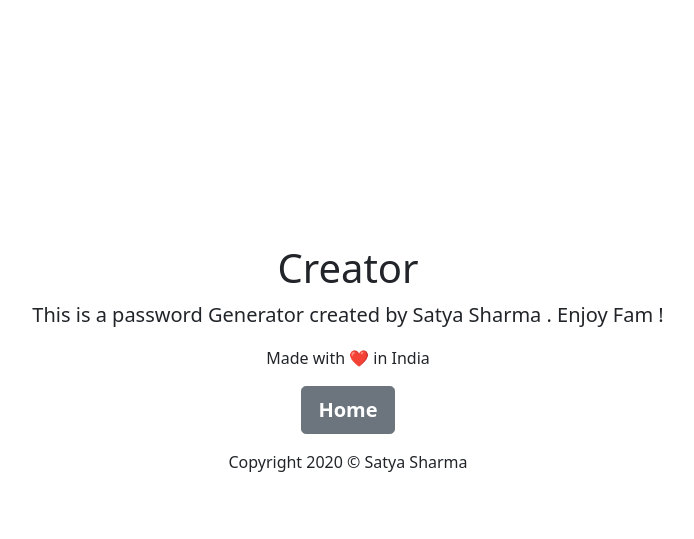
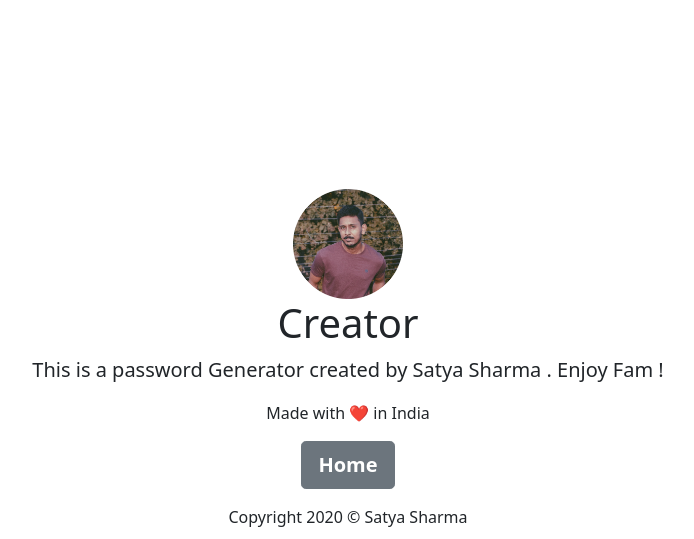
Before and after one commit to SatyaSharma73/Password-Generator-Django, a Django app: page /about/ in a window 1280 px wide. Shown: the part 50-589 px from the top of the page, without its empty margins (292-986 px from the left). Run offline with Django 3.2, Linux system fonts and the light colour scheme.

Commit message:
Some More Styling part 3

```diff
--- a/generator/templates/generator/about.html
+++ b/generator/templates/generator/about.html
@@ -27,12 +27,15 @@
         <main class="px-3">
             <div class="container text-center">
 
+          <img src="/static/2nd.PNG " alt="Image" height="110" width="110"">
+
           <h1>Creator </h1>
           <p class="lead">This is a password Generator created by Satya Sharma . Enjoy Fam !</p>
           <p class="lead">
           <p class="madewithlove">
         Made with &#10084;&#65039; in India
       </p>
+
             <a href="{% url 'home' %}" class="btn btn-lg btn-secondary fw-bold border-black bg-black">Home</a>
           </p>
         </div>
--- a/generator/templates/generator/home.html
+++ b/generator/templates/generator/home.html
@@ -34,7 +34,9 @@
 
 
 
-    <link href="https://cdn.jsdelivr.net/npm/bootstrap@5.0.0-beta1/dist/css/bootstrap.min.css" rel="stylesheet" integrity="sha384-giJF6kkoqNQ00vy+HMDP7azOuL0xtbfIcaT9wjKHr8RbDVddVHyTfAAsrekwKmP1" crossorigin="anonymous">
+
+  <link href="https://cdn.jsdelivr.net/npm/bootstrap@5.0.0-beta1/dist/css/bootstrap.min.css" rel="stylesheet" integrity="sha384-giJF6kkoqNQ00vy+HMDP7azOuL0xtbfIcaT9wjKHr8RbDVddVHyTfAAsrekwKmP1" crossorigin="anonymous">
+
 <div class="container text-center">
 
 
```
Also changed, not shown: generator/static/1st.png (added), generator/static/2nd.png (added), generator/static/asd.png (added), generator/static/my.PNG (added).
